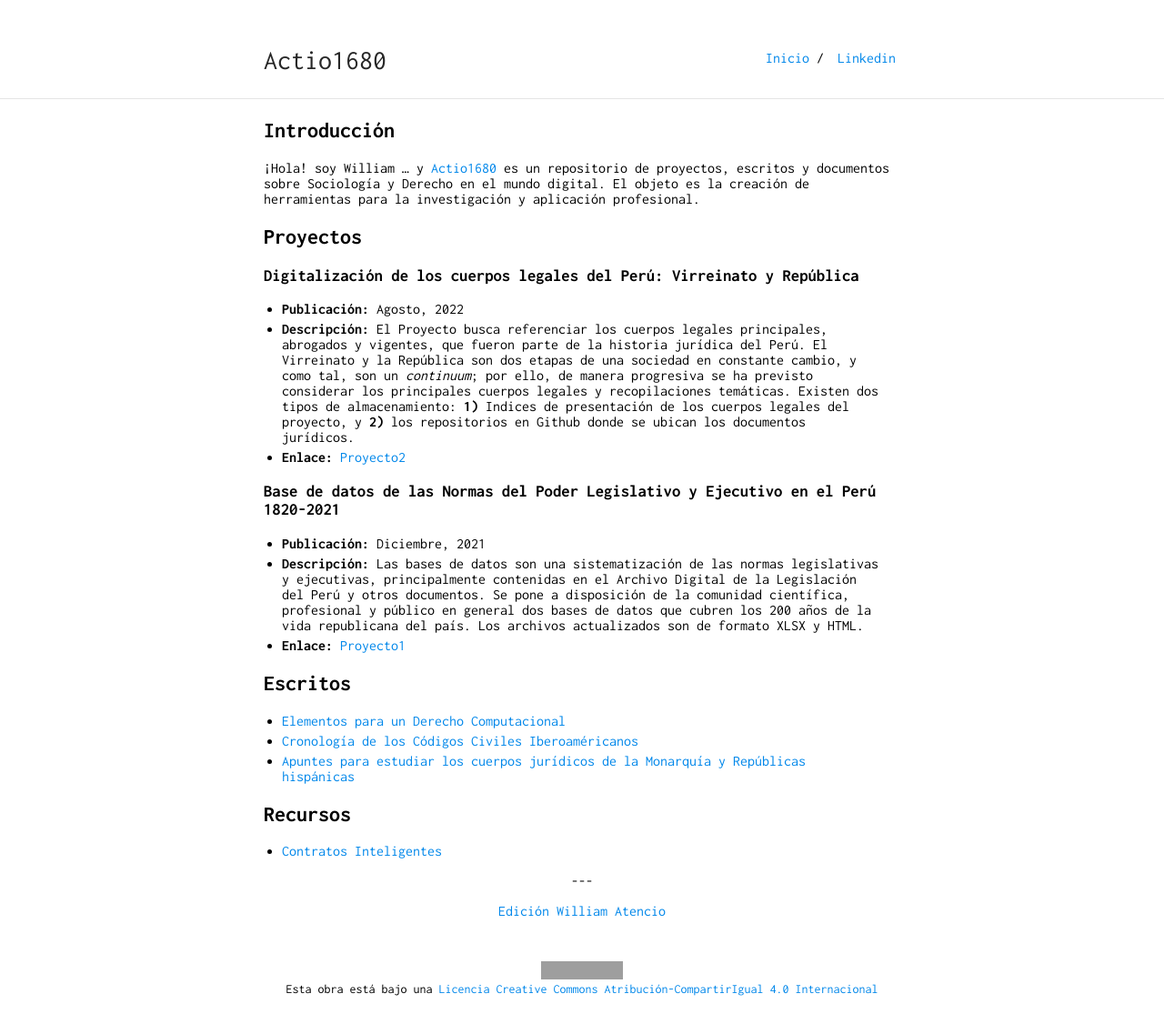
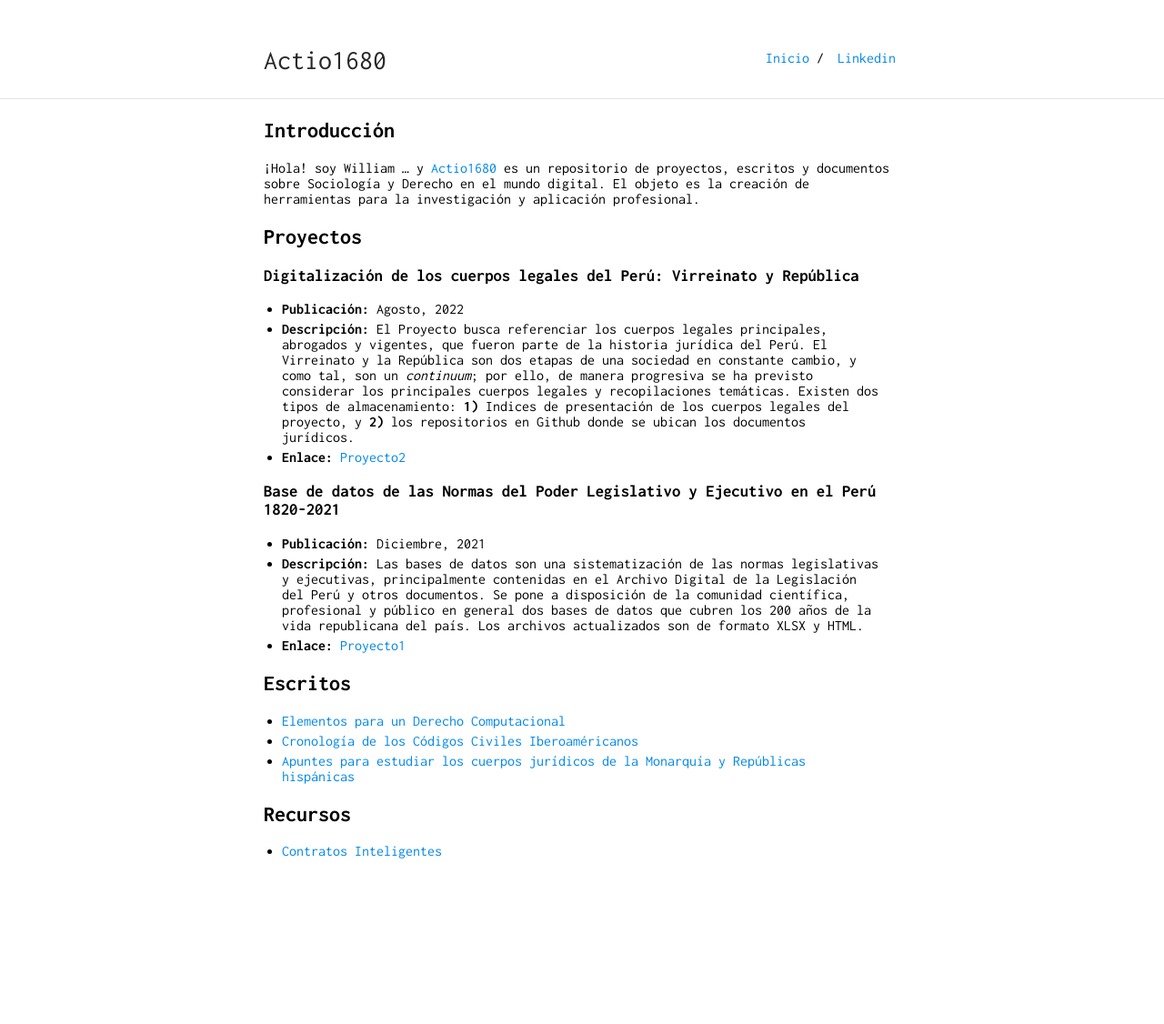
Before and after one commit to actio1680/actio1680.github.io, a Jekyll site: the page built from index.md, in a window 1280 px wide. Shown: the whole page at 91% size. Built offline with Jekyll 4.4.1, drawn with Linux system fonts in a browser that asks for light colours; our own code applies the rules of GitHub Pages for plain Markdown files; after the commit the page ends 944 px from its top, so only the background shows below that; grey boxes are pictures that could not be loaded.

Commit message:
Update default.html

```diff
--- a/_layouts/default.html
+++ b/_layouts/default.html
@@ -104,9 +104,5 @@
     {% endif %}
 </body>
 <footer>
-    <center>
-        ---
-        <p><a rel="créditos" href="https://github.com/actio1680/">Edición William Atencio</a></p><br>
-        <p style="font-size:14px;><a rel="license" href="https://creativecommons.org/licenses/by-sa/4.0/deed.es"><img alt="Licencia Creative Commons" style="border-width:0" src="https://i.creativecommons.org/l/by-sa/4.0/88x31.png" /></a><br />Esta obra está bajo una <a rel="license" href="http://creativecommons.org/licenses/by-sa/4.0/">Licencia Creative Commons Atribución-CompartirIgual 4.0 Internacional</a></p><br>
-       </center>
+    <center></center>
 </footer>
```
